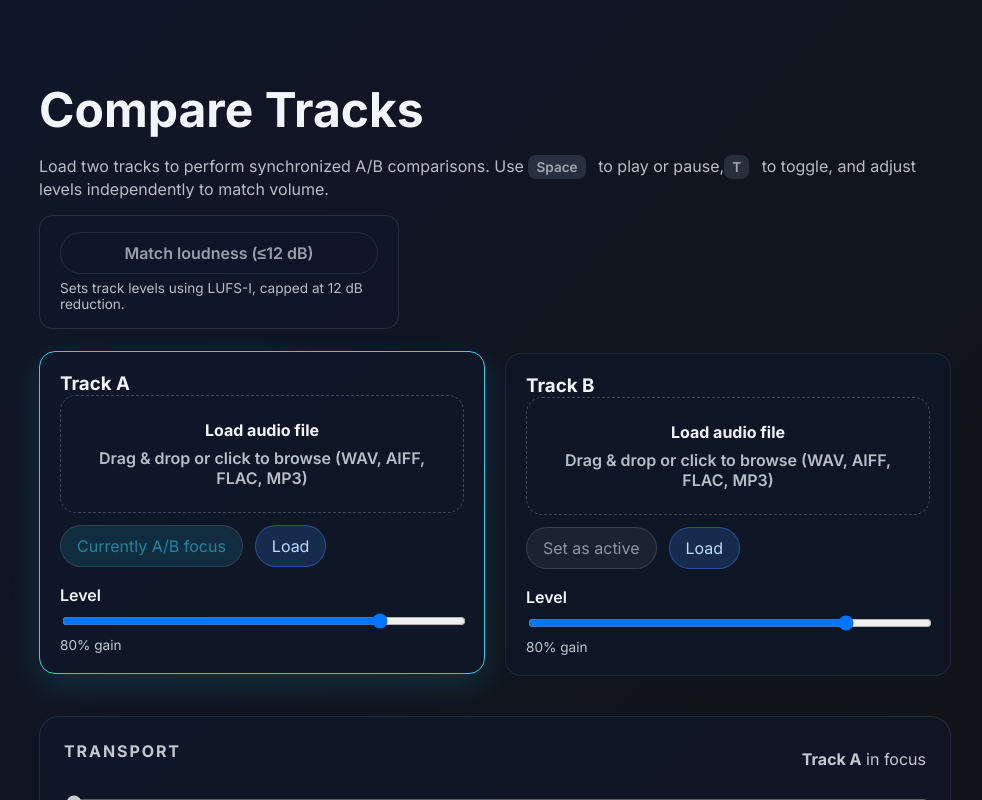
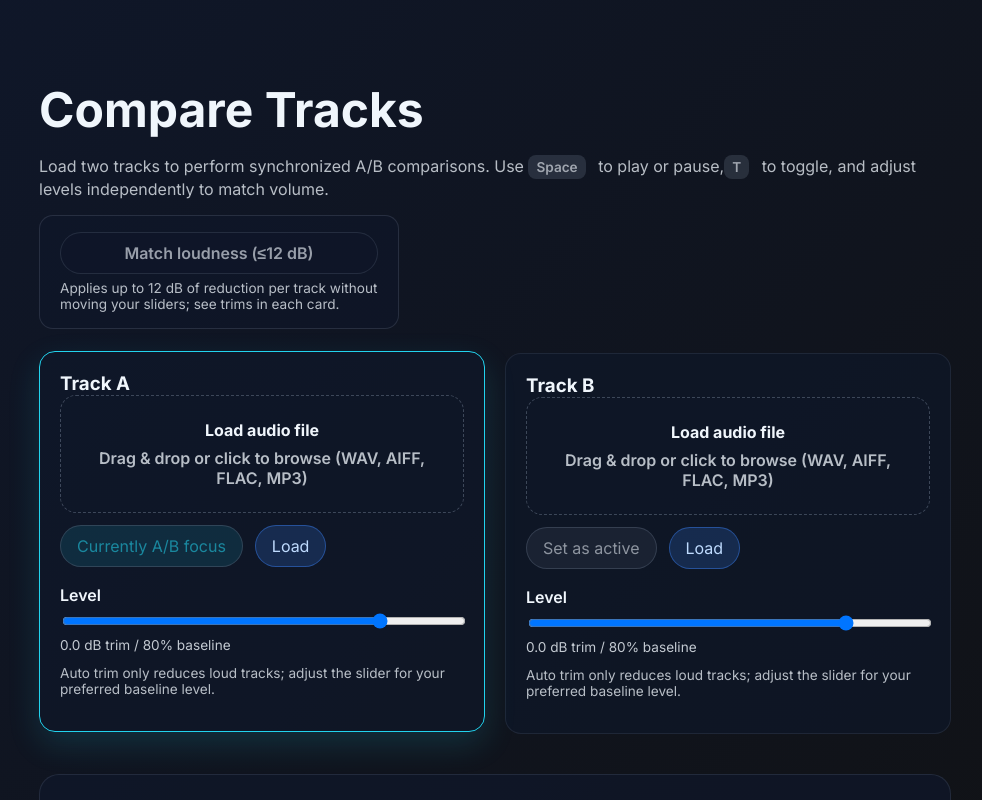
Before and after one commit to jeremyg7/compare-tracks, a Next.js app: page / in a window 1280 px wide. Shown: the top 800 px of the page, without its empty margins (145-1127 px from the left). Built offline with nearby package versions, Linux system fonts and the light colour scheme.

Commit message:
feat: preserve baseline gain during loudness match

```diff
--- a/app/page.tsx
+++ b/app/page.tsx
@@ -17,6 +17,7 @@ interface TrackState {
   loading: boolean;
   error: string | null;
   volume: number;
+  loudnessTrimDb: number;
   hasBuffer: boolean;
   lufsIntegrated: number | null;
   peakDb: number | null;
@@ -34,6 +35,7 @@ const initialTrackState = (id: TrackId): TrackState => ({
   loading: false,
   error: null,
   volume: DEFAULT_VOLUME,
+  loudnessTrimDb: 0,
   hasBuffer: false,
   lufsIntegrated: null,
   peakDb: null
@@ -60,10 +62,6 @@ export default function HomePage() {
     A: 0,
     B: 0
   });
-  const [appliedOffsets, setAppliedOffsets] = useState<Record<TrackId, number | null>>({
-    A: null,
-    B: null
-  });
 
   useEffect(() => {
     const offsets = computeLoudnessOffsets(
@@ -75,10 +73,6 @@ export default function HomePage() {
     ) as Record<TrackId, number>;
     setComputedOffsets(offsets);
   }, [tracks.A.lufsIntegrated, tracks.B.lufsIntegrated]);
-
-  useEffect(() => {
-    setAppliedOffsets({ A: null, B: null });
-  }, [tracks.A.name, tracks.B.name]);
 
   const handleLoudnessMatch = useCallback(() => {
     if (tracks.A.lufsIntegrated === null || tracks.B.lufsIntegrated === null) {
@@ -92,17 +86,14 @@ export default function HomePage() {
 
       (Object.keys(prev) as TrackId[]).forEach((id) => {
         const offset = computedOffsets[id] ?? 0;
-        const matchedGain = DEFAULT_VOLUME * offsetToGain(offset);
         updated[id] = {
           ...prev[id],
-          volume: Math.max(0, Math.min(1, matchedGain))
+          loudnessTrimDb: offset
         };
       });
 
       return updated;
     });
-
-    setAppliedOffsets({ ...computedOffsets });
   }, [computedOffsets, tracks.A.lufsIntegrated, tracks.B.lufsIntegrated]);
 
   const audioContextRef = useRef<AudioContext | null>(null);
@@ -194,12 +185,14 @@ export default function HomePage() {
   );
 
   const applyGain = useCallback(
-    (trackId: TrackId, volume: number) => {
+    (trackId: TrackId, volume: number, trimDb: number) => {
       const gainNode = gainsRef.current[trackId];
       const audioCtx = audioContextRef.current;
       if (!gainNode || !audioCtx) return;
 
-      const target = trackId === activeTrack ? volume : 0;
+      const trimGain = offsetToGain(trimDb ?? 0);
+      const totalGain = volume * trimGain;
+      const target = trackId === activeTrack ? totalGain : 0;
       const now = audioCtx.currentTime;
       gainNode.gain.cancelScheduledValues(now);
       gainNode.gain.setTargetAtTime(target, now, 0.01);
@@ -254,9 +247,9 @@ export default function HomePage() {
         const maxOffset = Math.max(0, buffer.duration - 0.005);
         const startOffset = Math.max(0, Math.min(offsetSeconds, maxOffset));
 
-        gainNode.gain.value = trackId === activeTrack
-          ? tracks[trackId].volume
-          : 0;
+        const trimDb = tracks[trackId].loudnessTrimDb ?? 0;
+        const totalGain = tracks[trackId].volume * offsetToGain(trimDb);
+        gainNode.gain.value = trackId === activeTrack ? totalGain : 0;
         sourcesRef.current[trackId] = source;
         gainsRef.current[trackId] = gainNode;
 
@@ -334,12 +327,11 @@ export default function HomePage() {
             loading: false,
             error: null,
             hasBuffer: true,
+            loudnessTrimDb: 0,
             lufsIntegrated,
             peakDb
           }
         }));
-
-        setAppliedOffsets({ A: null, B: null });
 
         const duration = Math.max(buffer.duration, playbackDurationRef.current);
         playbackDurationRef.current = duration;
@@ -355,11 +347,11 @@ export default function HomePage() {
             loading: false,
             error: "Unable to decode this audio file.",
             hasBuffer: false,
+            loudnessTrimDb: 0,
             lufsIntegrated: null,
             peakDb: null
           }
         }));
-        setAppliedOffsets({ A: null, B: null });
       }
     },
     [ensureAudioContext, stopPlayback]
@@ -367,6 +359,7 @@ export default function HomePage() {
 
   const handleVolumeChange = useCallback(
     (trackId: TrackId, volume: number) => {
+      const trimDb = trackId === "A" ? tracks.A.loudnessTrimDb : tracks.B.loudnessTrimDb;
       setTracks((prev) => ({
         ...prev,
         [trackId]: {
@@ -374,9 +367,9 @@ export default function HomePage() {
           volume
         }
       }));
-      applyGain(trackId, volume);
+      applyGain(trackId, volume, trimDb ?? 0);
     },
-    [applyGain]
+    [applyGain, tracks.A.loudnessTrimDb, tracks.B.loudnessTrimDb]
   );
 
   const toggleActiveTrack = useCallback(() => {
@@ -391,9 +384,16 @@ export default function HomePage() {
   }, [tracks.A.duration, tracks.B.duration]);
 
   useEffect(() => {
-    applyGain("A", tracks.A.volume);
-    applyGain("B", tracks.B.volume);
-  }, [activeTrack, applyGain, tracks.A.volume, tracks.B.volume]);
+    applyGain("A", tracks.A.volume, tracks.A.loudnessTrimDb);
+    applyGain("B", tracks.B.volume, tracks.B.loudnessTrimDb);
+  }, [
+    activeTrack,
+    applyGain,
+    tracks.A.volume,
+    tracks.B.volume,
+    tracks.A.loudnessTrimDb,
+    tracks.B.loudnessTrimDb
+  ]);
 
   useEffect(() => {
     const onKeyDown = (event: KeyboardEvent) => {
@@ -490,7 +490,9 @@ export default function HomePage() {
         >
           Match loudness (≤12 dB)
         </button>
-        <span className="match-hint">Sets track levels using LUFS-I, capped at 12 dB reduction.</span>
+        <span className="match-hint">
+          Applies up to 12 dB of reduction per track without moving your sliders; see trims in each card.
+        </span>
       </div>
 
       <section className="track-grid">
@@ -501,7 +503,7 @@ export default function HomePage() {
               key={track.id}
               track={track}
               isActive={activeTrack === trackId}
-              matchOffset={appliedOffsets[trackId] ?? null}
+              trimDb={track.loudnessTrimDb}
               onSetActive={() => setActiveTrack(trackId)}
               onFileSelect={(file) => handleFileSelect(trackId, file)}
               onVolumeChange={(volume) => handleVolumeChange(trackId, volume)}
--- a/components/TrackCard.tsx
+++ b/components/TrackCard.tsx
@@ -21,7 +21,7 @@ export interface TrackCardProps {
     peakDb: number | null;
   };
   isActive: boolean;
-  matchOffset: number | null;
+  trimDb: number;
   onFileSelect: (file: File) => void;
   onSetActive: () => void;
   onVolumeChange: (volume: number) => void;
@@ -35,7 +35,7 @@ const LABELS: Record<TrackId, string> = {
 export function TrackCard({
   track,
   isActive,
-  matchOffset,
+  trimDb,
   onFileSelect,
   onSetActive,
   onVolumeChange
@@ -58,11 +58,9 @@ export function TrackCard({
     : "--";
   const formattedLufs = track.lufsIntegrated === null ? "--" : `${track.lufsIntegrated.toFixed(1)} LUFS`;
   const formattedPeak = formatDb(track.peakDb, "dBFS");
-  const formattedMatch = matchOffset === null
-    ? "Not matched"
-    : matchOffset > 0
-      ? `-${matchOffset.toFixed(1)} dB`
-      : "0.0 dB";
+  const appliedTrim = Math.max(0, Number.isFinite(trimDb) ? trimDb : 0);
+  const formattedTrim = appliedTrim > 0 ? `-${appliedTrim.toFixed(1)} dB` : "0.0 dB";
+  const sliderPercent = (track.volume * 100).toFixed(0);
 
   return (
     <article className={`track-card${isActive ? " active" : ""}`}>
@@ -89,8 +87,8 @@ export function TrackCard({
             <span>{formattedLufs}</span>
             <span>Peak</span>
             <span>{formattedPeak}</span>
-            <span>Loudness Match</span>
-            <span>{formattedMatch}</span>
+            <span>Loudness Trim</span>
+            <span>{formattedTrim}</span>
           </div>
         </div>
       ) : (
@@ -159,8 +157,11 @@ export function TrackCard({
           onChange={(event) => onVolumeChange(Number(event.target.value))}
         />
         <output>
-          {(track.volume * 100).toFixed(0)}% gain
+          {formattedTrim} trim / {sliderPercent}% baseline
         </output>
+        <p style={{ marginTop: "6px", fontSize: "0.85rem", opacity: 0.75 }}>
+          Auto trim only reduces loud tracks; adjust the slider for your preferred baseline level.
+        </p>
       </div>
 
       <input
```
